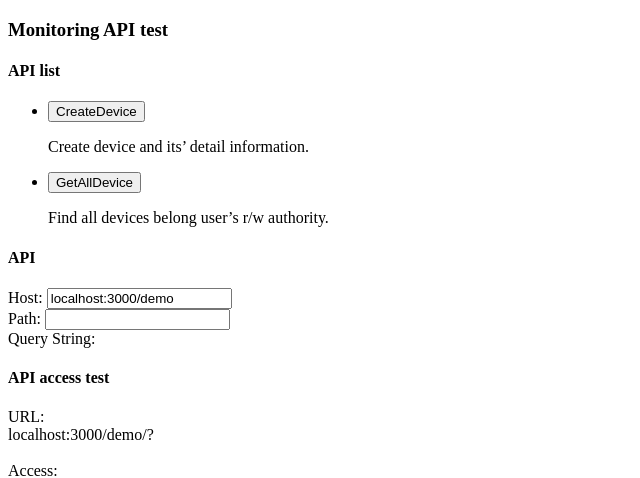
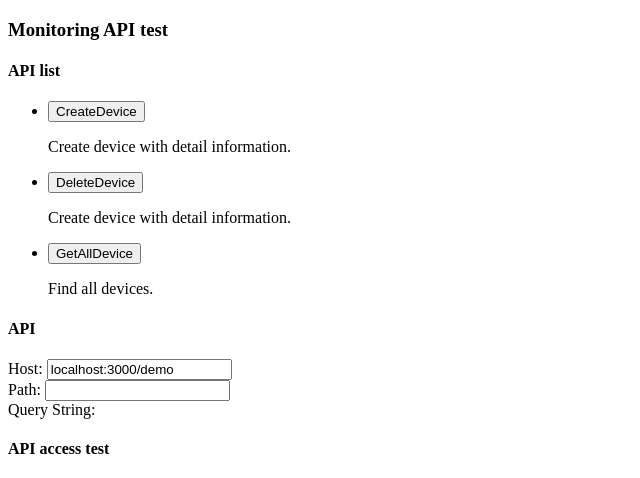
Before and after one commit to younger50/Wu-Monitoring-API, a Node server app: page /demo/ in a window 1280 px wide. Shown: the top 478 px of the page, without its empty margins (0-640 px from the left). Run offline with Node 20, Linux system fonts and the light colour scheme; some libraries are stand-ins or nearby versions.

Commit message:
add delete device method for api testing

```diff
--- a/nodejs_api/routes/demo.js
+++ b/nodejs_api/routes/demo.js
@@ -41,7 +41,21 @@ var dbinsert = function ( target, callback) {
 	});
 }
 
-/* demo home */
+var dbdelete = function ( target, callback) {
+	MongoClient.connect( mongodb_url, function (err, db) {
+		assert.equal(err, null);
+		console.log("Connected correctly to server.");
+		cursor = db.collection('device').deleteMany( target,
+		function (err, result) {
+		    assert.equal(err, null);
+		    console.log("db delete success");
+		    callback(result);
+		    db.close();
+	   	});
+	});
+}
+
+/* demo home test page */
 router.get('/', function (req, res, next) {
   //res.send('demo home');
   res.render('test_page');
@@ -53,7 +67,15 @@ router.get('/', function (req, res, next) {
 router.post('/create_device', function (req, res, next) {
 	console.log(req.body);
 	dbinsert( req.body, function (data) {
-		res.send("OK "+JSON.stringify(req.body));
+		res.send("STATUS "+JSON.stringify(req.body));
+	});
+});
+
+/* !!TESTING ONLY!! POST DeleteDevice */
+router.post('/delete_device', function (req, res, next) {
+	console.log(req.body);
+	dbdelete( req.body, function (data) {
+		res.send("STATUS "+JSON.stringify(req.body));
 	});
 });
 
--- a/nodejs_api/views/test_page.ejs
+++ b/nodejs_api/views/test_page.ejs
@@ -20,8 +20,21 @@
   					"Name":"lightsensor",
 					"Location":"bedroom"
 				},
-				"help":"Create device and its’ detail information."
-				//sample: "http://localhost:8888/createdevice?id=d1&wuobject=wc1&type=light_sensor&capacity=c1&network=n1&loc=BL-7F/WorkSpace/Entrance"
+				"help":"Create device with detail information."
+			},
+			{
+				"title":"DeleteDevice",
+				"path":"delete_device",
+				"type":"POST",
+				"query":[
+					{"q":"apikey","v":"0123457"}
+				],
+				"body":{
+					"WuID":"5566",
+  					"Name":"lightsensor",
+					"Location":"bedroom"
+				},
+				"help":"Create device with detail information."
 			},
 			{
 				"title":"GetAllDevice",
@@ -30,7 +43,7 @@
 				"query":[
 					{"q":"apikey","v":"0123457"}
 				],
-				"help":"Find all devices belong user’s r/w authority."
+				"help":"Find all devices."
 			}
 		];
 		//default query status
```
